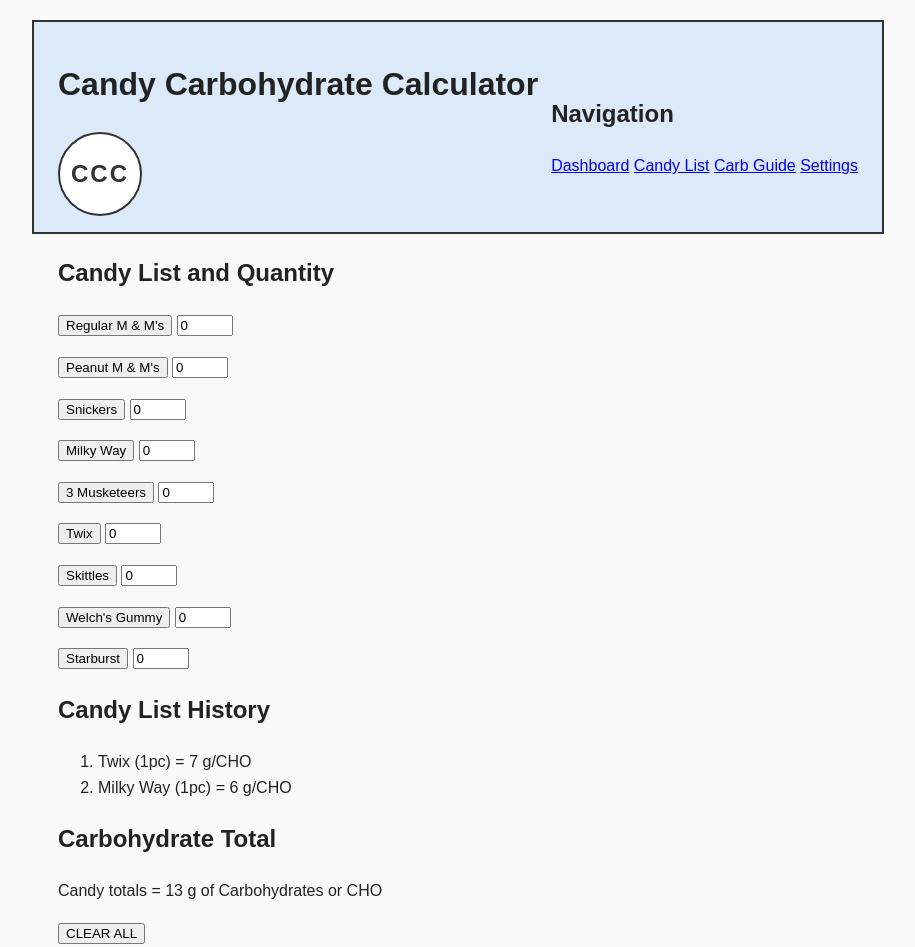
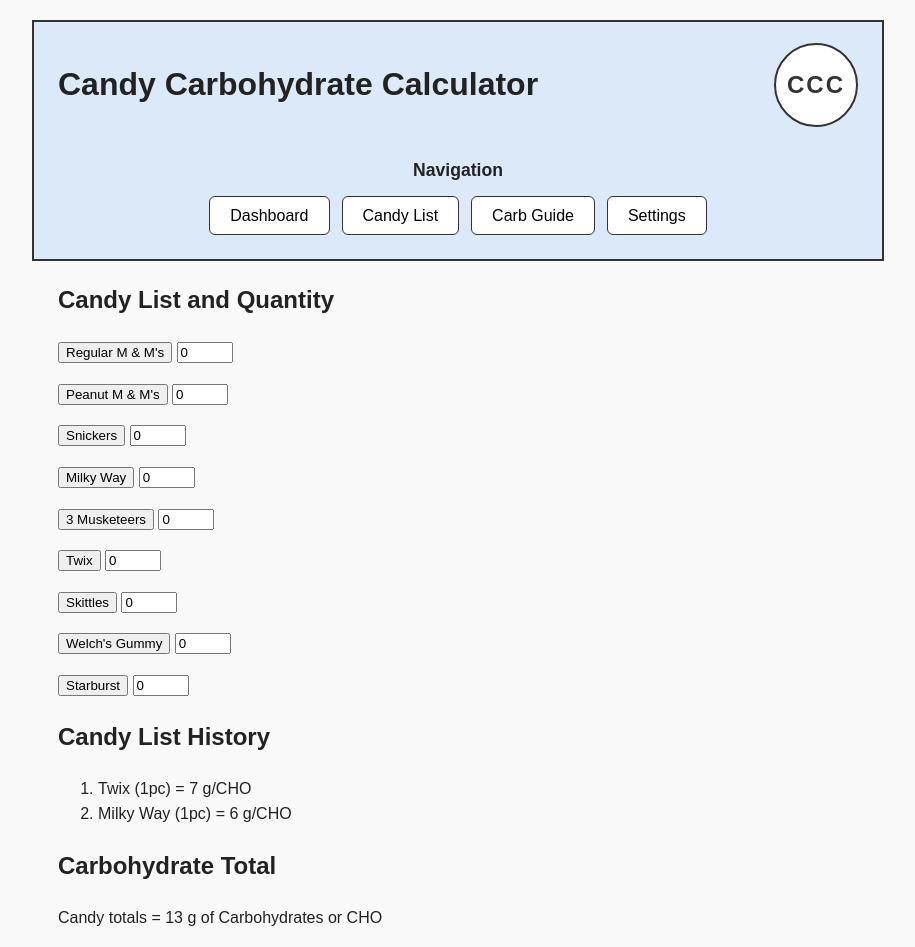
Before and after one commit to ArlynMP/SDEV153-Fall2026-websitdev, a plain HTML site: page index.html in a window 1280 px wide. Shown: the top 947 px of the page, without its empty margins (182-1097 px from the left). Drawn offline with Linux system fonts and the light colour scheme.

Commit message:
site nav changes
site nav layout

```diff
--- a/style.css
+++ b/style.css
@@ -17,10 +17,15 @@ span {
   border: 2px solid #333;
   padding: 1rem 1.5rem;
   display: flex;
+  flex-direction: column;    /* Stacks the title row above the nav row */
+  gap: 1rem;
+}
+/* Keeps Title on the left and CCC circle on the right */
+.header-top {
+  display: flex;
   justify-content: space-between;
   align-items: center;
 }
-
 /* Centers the letters "CCC" inside the circle */
 .logo-circle {
   width: 80px;
@@ -37,6 +42,35 @@ span {
   color: #333;
 }
 
+.site-nav {
+  padding: 0.5rem;
+}
+.site-nav h2 {
+  text-align: center;
+  margin-top: 0;
+  margin-bottom: 0.75rem;
+  font-size: 1.1rem;
+}
+/* Centers all 4 navigation buttons in a neat row */
+.nav-links {
+  display: flex;
+  justify-content: center;
+  align-items: center;
+  flex-wrap: wrap;
+  gap: 0.75rem;
+}
+
+.nav-links a {
+  text-decoration: none;
+  color: #000000;
+  border: 1px solid #333;
+  border-radius: 6px;
+  padding: 0.35rem 1.25rem;
+  background-color: #ffffff;
+}
+.nav-links a:hover {
+  background-color: #c0ff82;
+}
 header, main, footer {
   max-width: 800px;
   margin: 0 auto 20px auto;
```
